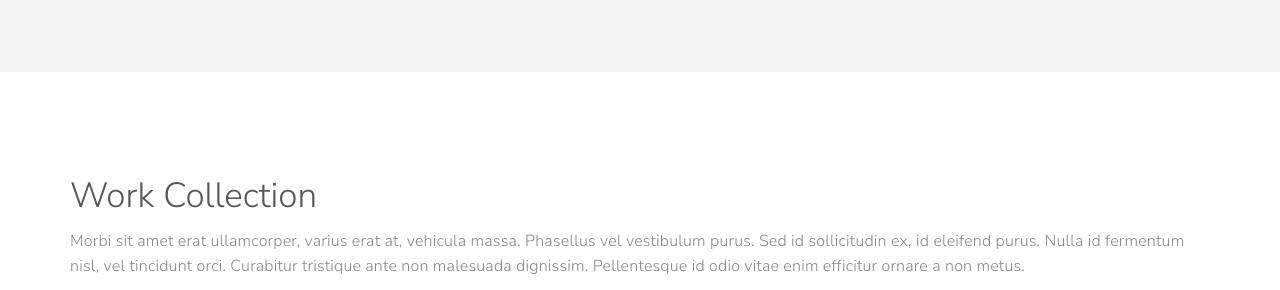
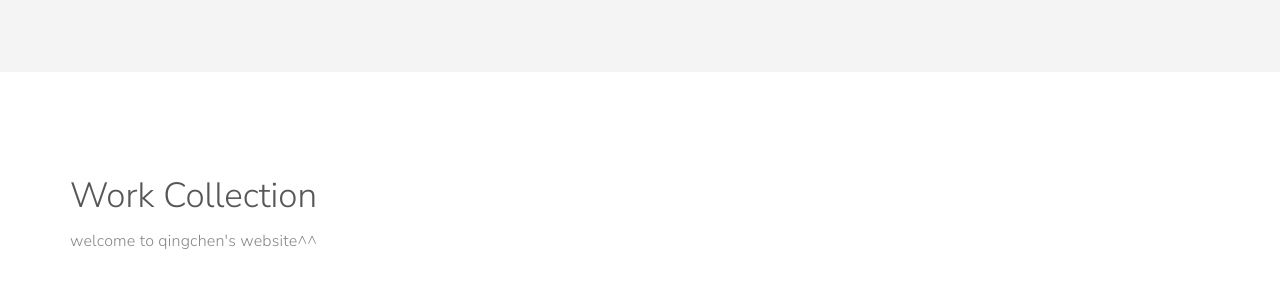
Before and after one commit to qingchen-awa/qingchen-awa.github.io, a plain HTML site: page index.html in a window 1280 px wide. Shown: the part 1247-1537 px from the top of the page. Drawn offline with nearby package versions, Linux system fonts and the light colour scheme; files that its build step writes are made by us from their sources; files whose address does not match are found by name.

Commit message:
Modify content in index.html for portfolio template
Updated content in the HTML portfolio template, including section titles and descriptions.

```diff
--- a/index.html
+++ b/index.html
@@ -97,7 +97,7 @@ http://www.tooplate.com/view/2100-artist
                     <!-- SECTION TITLE -->
                     <div class="wow fadeInUp section-title" data-wow-delay="0.2s">
                          <h2>Work Collection</h2>
-                         <p>Morbi sit amet erat ullamcorper, varius erat at, vehicula massa. Phasellus vel vestibulum purus. Sed id sollicitudin ex, id eleifend purus. Nulla id fermentum nisl, vel tincidunt orci. Curabitur tristique ante non malesuada dignissim. Pellentesque id odio vitae enim efficitur ornare a non metus.</p>
+                         <p>welcome to qingchen's website^^</p>
                     </div>
                </div>
 
```
